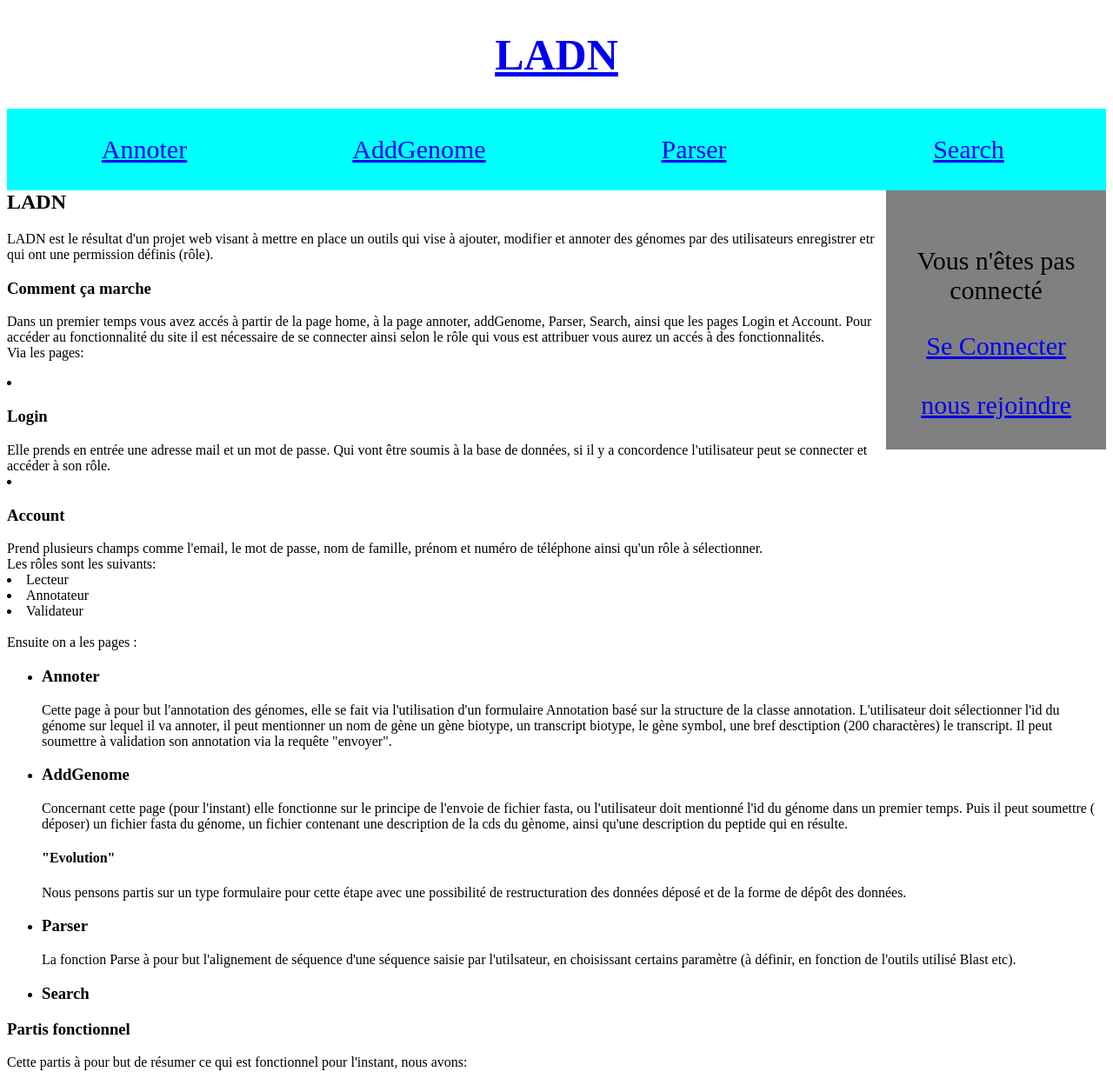
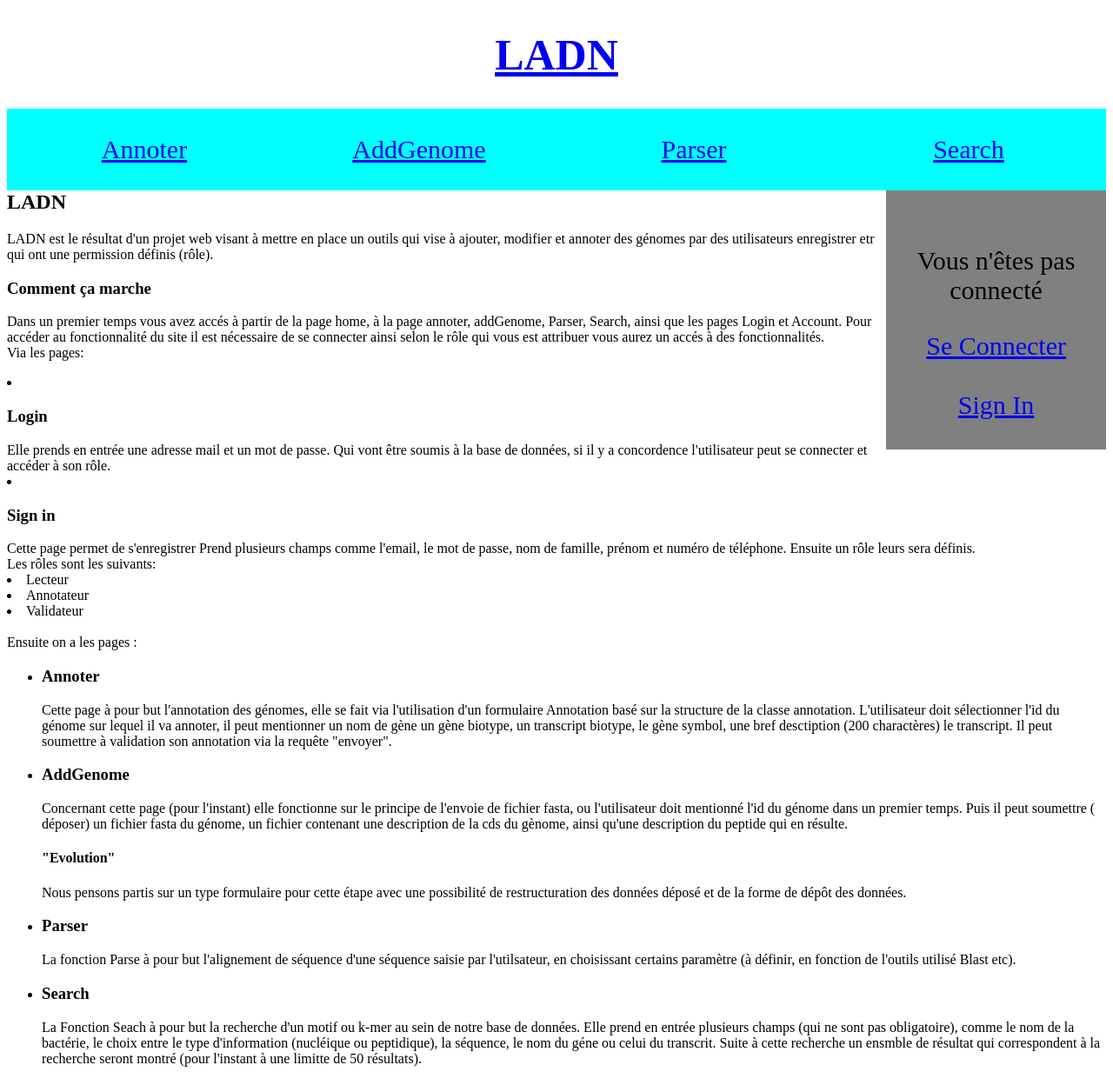
Before and after one commit to lwperrin/projet_web, a Django app: page / in a window 1280 px wide. Shown: the top 1248 px of the page at 87% size. Run offline with Django 4.2, Linux system fonts and the light colour scheme.

Commit message:
Add files via upload

```diff
--- a/source/bacterial_genome_annotation/templates/bacterial_genome_annotation/Base.html
+++ b/source/bacterial_genome_annotation/templates/bacterial_genome_annotation/Base.html
@@ -17,7 +17,7 @@
 
 	<div id ="addgenome"><p><a href="{% url 'AddGenome' %}">AddGenome</a></p>
 	</div>
-	<div id ="parser"><p><a href="{% url 'Parser' id='0' %}">Parser</a></p>
+	<div id ="parser"><p><a href="{% url 'Parser' %}">Parser</a></p>
 	</div>
 	<div id ="search"><p><a href={% url 'search' %}>Search</a></p>
 	</div>
@@ -34,7 +34,7 @@
 		{% endif %}
 		<br>
 		<br>
-		<a href ="{% url 'Account' %}">nous rejoindre</a>
+		<a href ="{% url 'Account' %}">Sign In </a>
 		<br>
 		<br>
 	</div>
--- a/source/bacterial_genome_annotation/templates/bacterial_genome_annotation/home.html
+++ b/source/bacterial_genome_annotation/templates/bacterial_genome_annotation/home.html
@@ -1,5 +1,6 @@
 {% extends 'bacterial_genome_annotation/Base.html' %}
 {% block content %}
+{% load static %}
 		<h2>LADN</h2>
 		<p>LADN est le résultat d'un projet web visant à mettre
 			en place un outils qui vise à ajouter, modifier et annoter
@@ -17,8 +18,10 @@
 					Elle prends en entrée une adresse mail et un mot de passe.
 					Qui vont être soumis à la base de données, si il y a concordence l'utilisateur peut se connecter et accéder à son rôle.
 
-				<li><h3>Account</h3></li>
-					Prend plusieurs champs comme l'email, le mot de passe, nom de famille, prénom et numéro de téléphone ainsi qu'un rôle à sélectionner.
+				<li><h3>Sign in</h3></li>
+				Cette page permet de s'enregistrer
+				Prend plusieurs champs comme l'email, le mot de passe, nom de famille, prénom et numéro de téléphone.
+				Ensuite un rôle leurs sera définis.
 				<br>
 					Les rôles sont les suivants:
 				<br>
@@ -42,17 +45,19 @@
 					<li><h3>Parser</h3></li>
 						La fonction Parse à pour but l'alignement de séquence d'une séquence saisie par l'utilsateur, en choisissant certains paramètre (à définir, en fonction de l'outils utilisé Blast etc).
 					<li><h3>Search</h3></li>
+						La Fonction Seach à pour but la recherche d'un motif ou k-mer au sein de notre base de données. Elle prend en entrée plusieurs champs (qui ne sont pas obligatoire), comme le nom de la bactérie, le choix entre le type d'information (nucléique ou peptidique), la séquence, le nom du géne ou celui du transcrit.
+						Suite à cette recherche un ensmble de résultat qui correspondent à la recherche seront montré (pour l'instant à une limitte de 50 résultats).
+				</ul>
+				<br>
 
-				</ul>
-
-
+				<img src="{% static 'bacterial_genome_annotation/schema_web.png' %}" alt="MSchema_web">
 				<h3>Partis fonctionnel</h3>
 					Cette partis à pour but de résumer ce qui est fonctionnel pour l'instant, nous avons:
 					<ul>
 						<li>Lien entre les pages</li>
-							Le lien entre l'ensemble des pages lié à home est fonctionnel
+							Le lien entre l'ensemble des pages lié à home est fonctionnel ( à l'xception de Parser.html)
 						<li>La structure des pages</li>
-							L'ensemble des pages ont une structures plus ou moins définis (aucune page vides, pour les pages mentionné ci-dessus)
+							L'ensemble des pages ont une structures plus ou moins définis (aucune page vides, pour les pages mentionné ci-dessus ( à l'exception de Parser.html))
 						<li>La base de données</li>
 							La base de données à été remplies avec les séquences fournis pour le projet.
 						<li>Login</li>
```
